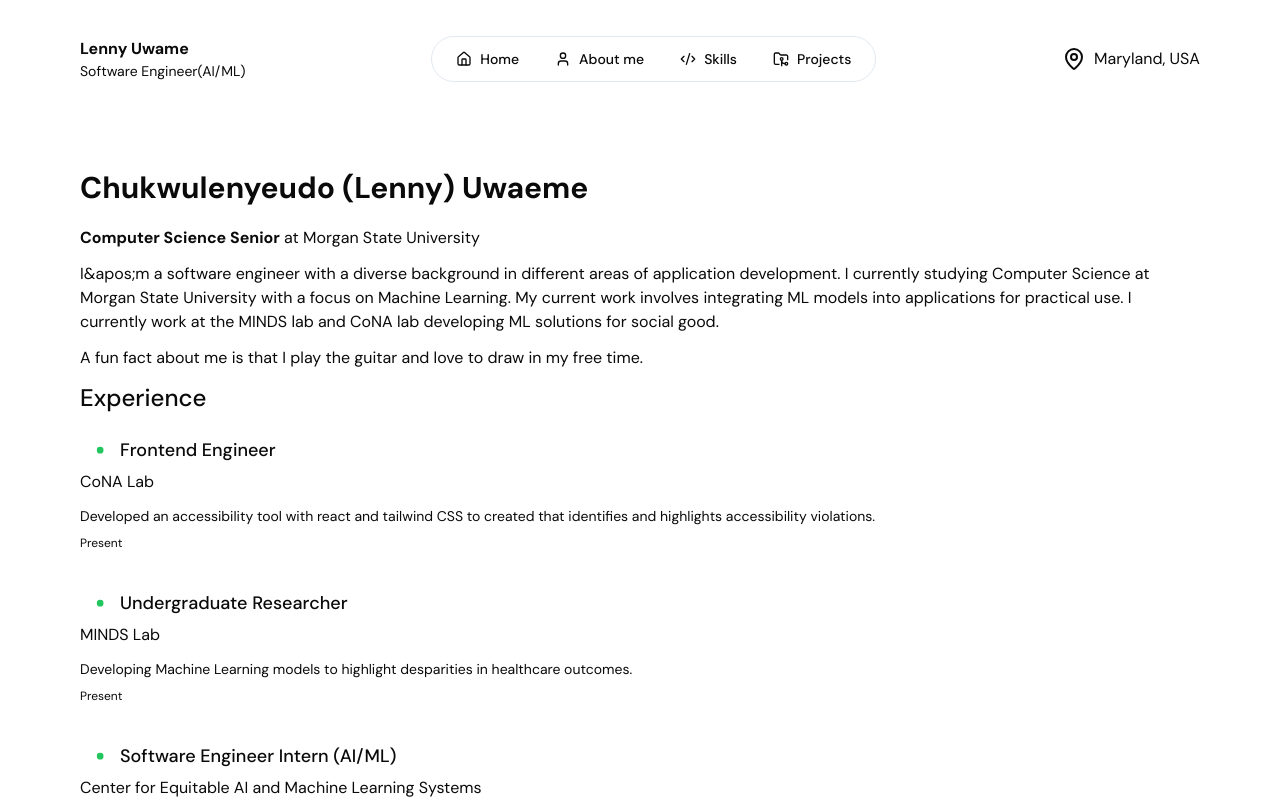
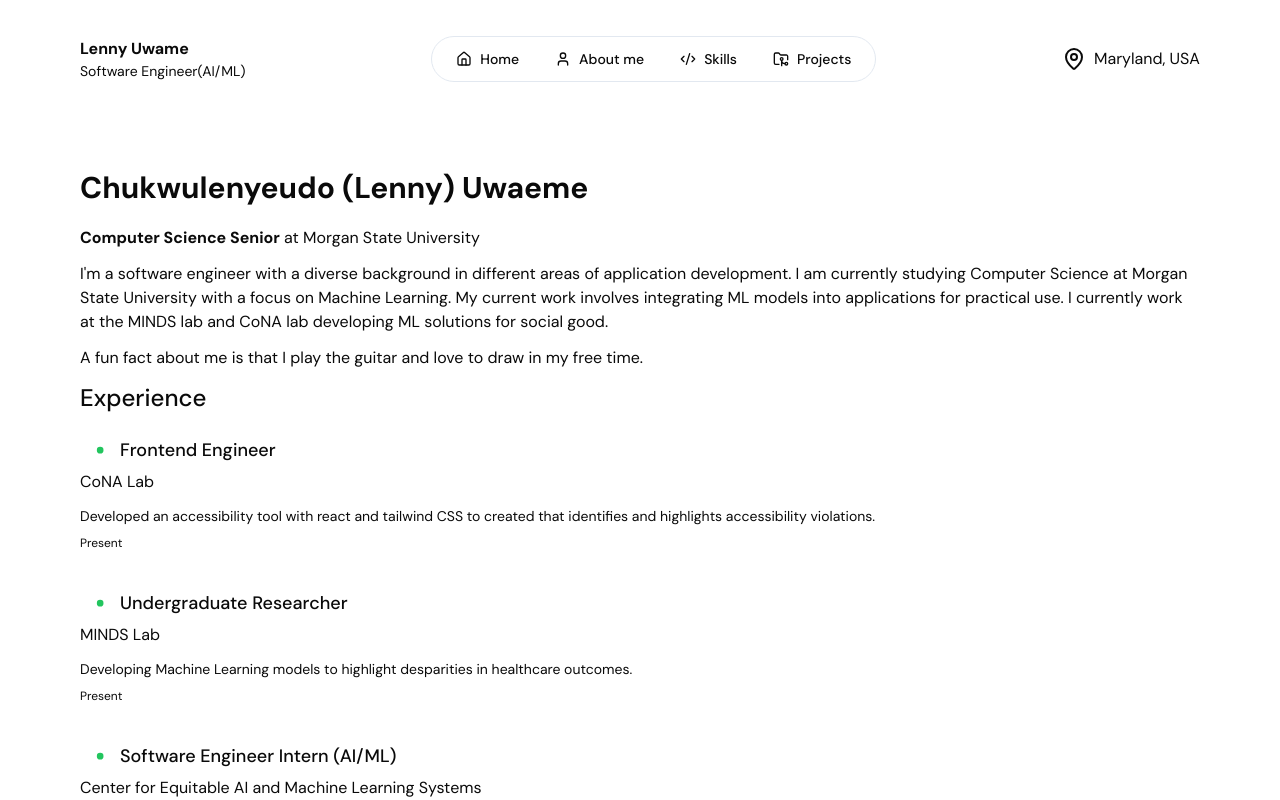
Before and after one commit to lennythecreator/Portfolio, a Next.js app: page /About in a window 1280 px wide. Shown: the top 800 px of the page. Built offline with nearby package versions, Linux system fonts and the light colour scheme.

Commit message:
fixed typos

```diff
--- a/app/About/page.js
+++ b/app/About/page.js
@@ -3,7 +3,7 @@ import React from 'react'
 import { EXPERIENCE } from '@/constants/constants'
 import { Dot } from 'lucide-react'
 export default function page() {
-  const backGround = "I&apos;m a software engineer with a diverse background in different areas of application development. I currently studying Computer Science at Morgan State University with a focus on Machine Learning.\n My current work involves integrating ML models into applications for practical use.\n I currently work at the MINDS lab and CoNA lab developing ML solutions for social good."
+  const backGround = "I'm a software engineer with a diverse background in different areas of application development. I  am currently studying Computer Science at Morgan State University with a focus on Machine Learning.\n My current work involves integrating ML models into applications for practical use.\n I currently work at the MINDS lab and CoNA lab developing ML solutions for social good."
 
   const funFact="A fun fact about me is that I play the guitar and love to draw in my free time."
   return (
```
